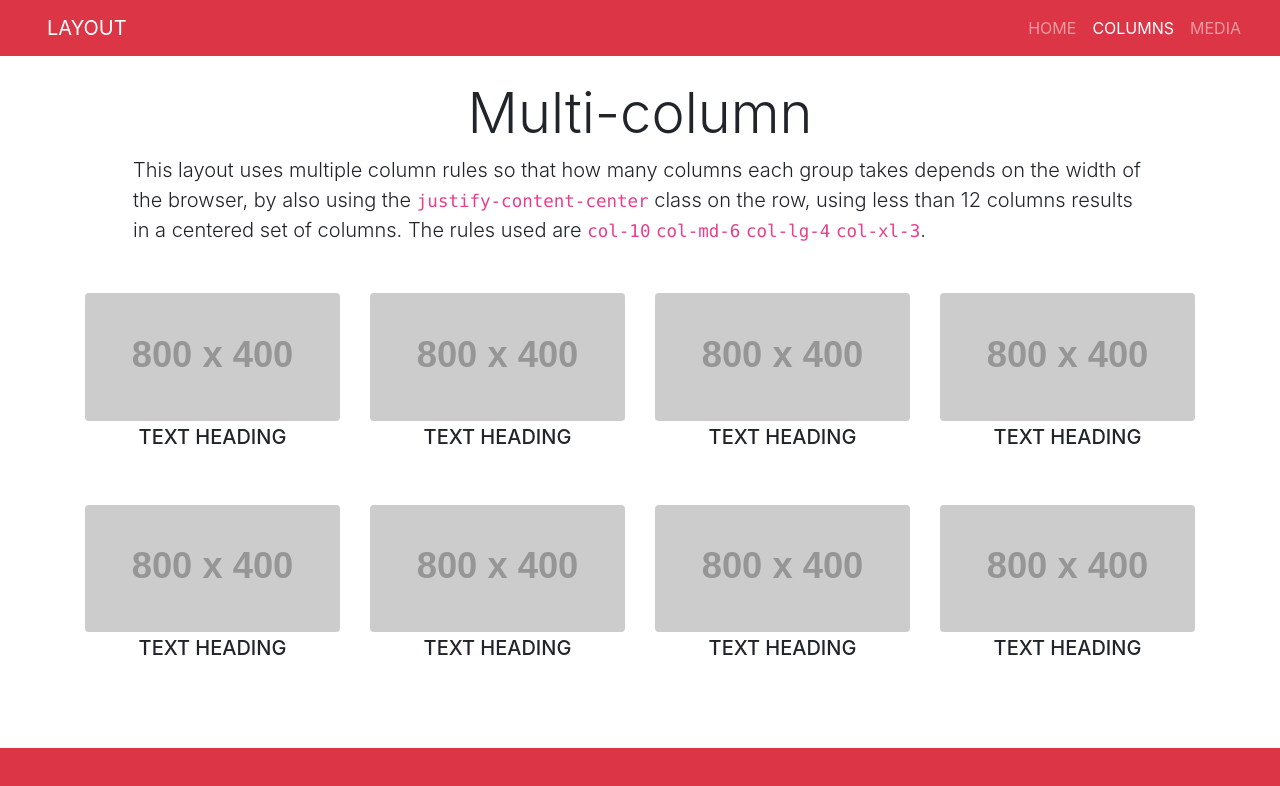
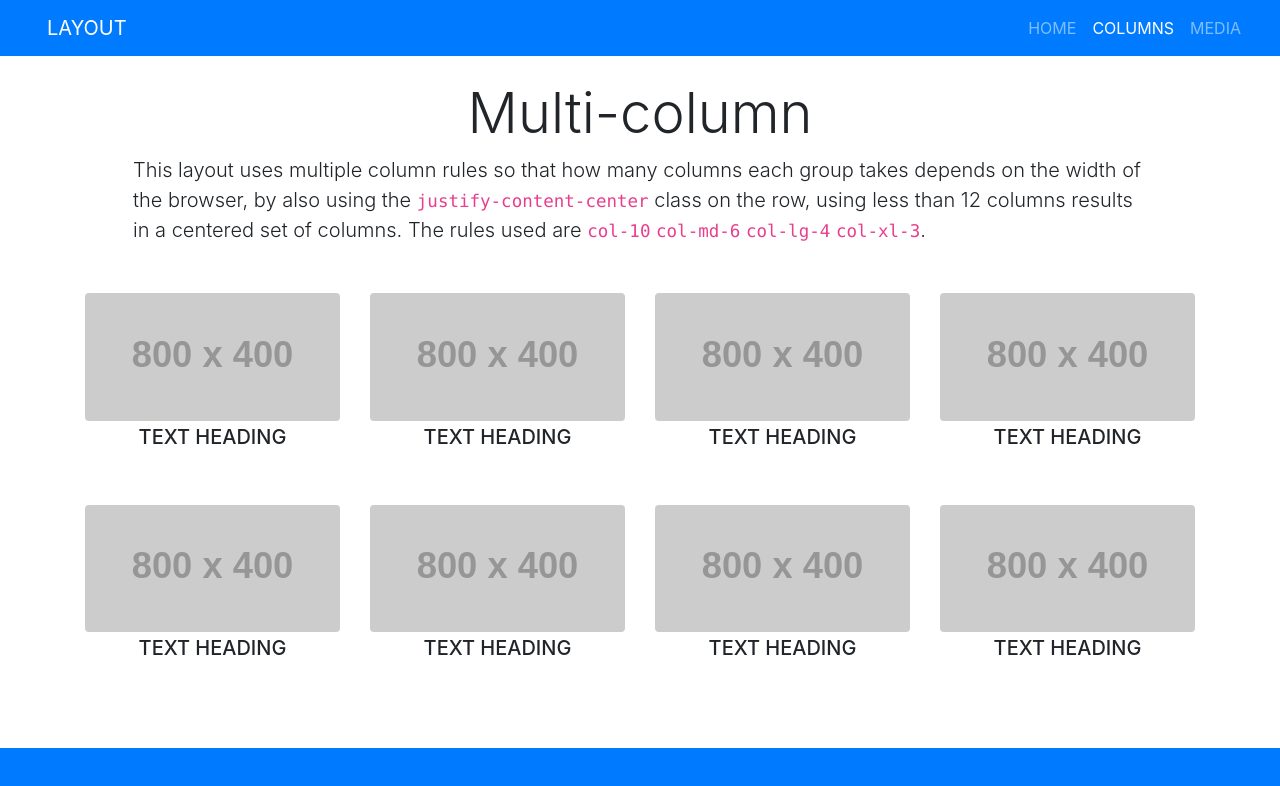
Before and after one commit to lupitaguerrero/RVCourseLearningGitnGH, a plain HTML site: page columns.html in a window 1280 px wide. Drawn offline with nearby package versions, Linux system fonts and the light colour scheme; placeholder pictures from the web are drawn by us.

Commit message:
Changed colors to blue backgrounds2

```diff
--- a/columns.html
+++ b/columns.html
@@ -13,9 +13,9 @@
     <title>Layouts</title>
   </head>
 
-  <body class="bg-danger">
+  <body class="bg-primary">
     <header id="page-hero" class=" d-flex flex-column align-content-between">
-     <nav class=" navbar navbar-expand-md bg-danger navbar-dark text-uppercase">
+     <nav class=" navbar navbar-expand-md bg-primary navbar-dark text-uppercase">
         <div class="container-fluid">
           <button
             type="button"
```
Also changed, not shown: index.html (+2 -2 lines), media.html (+2 -2 lines).
